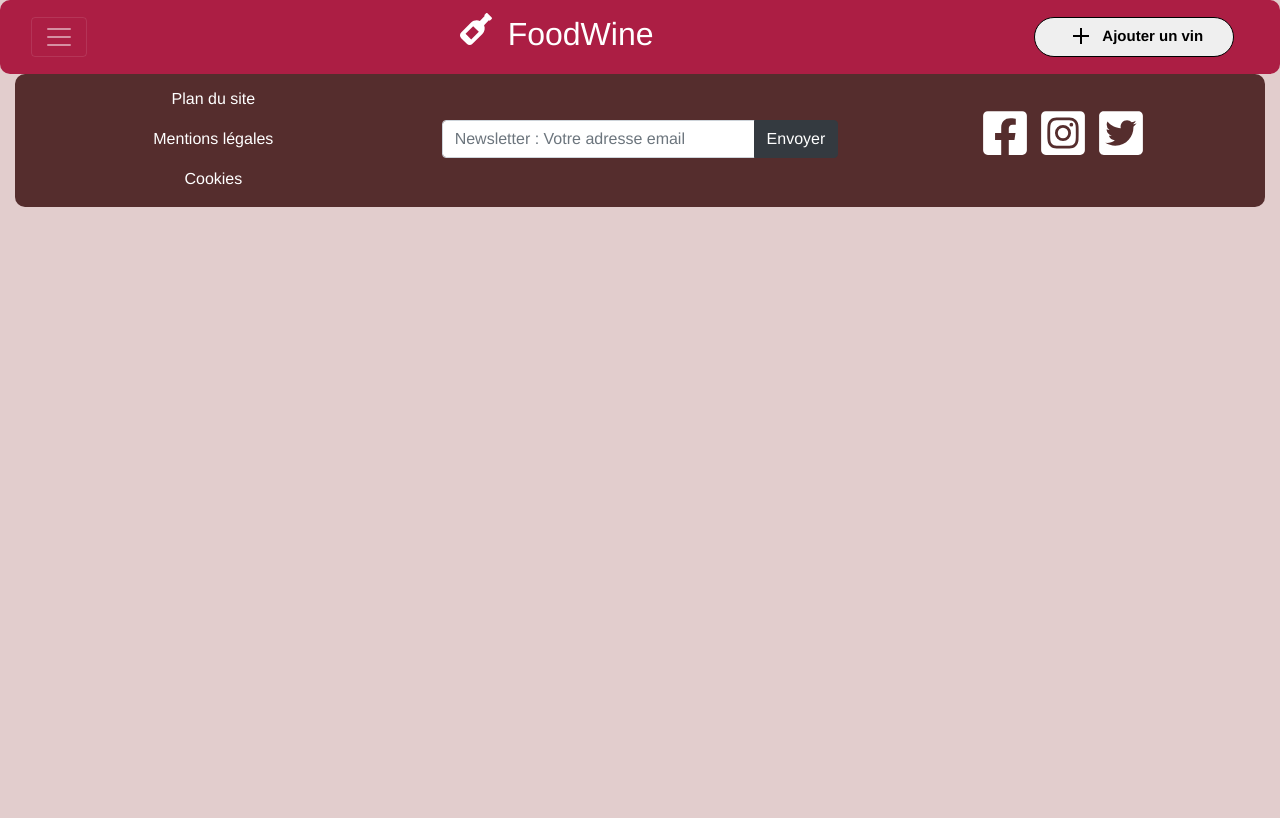
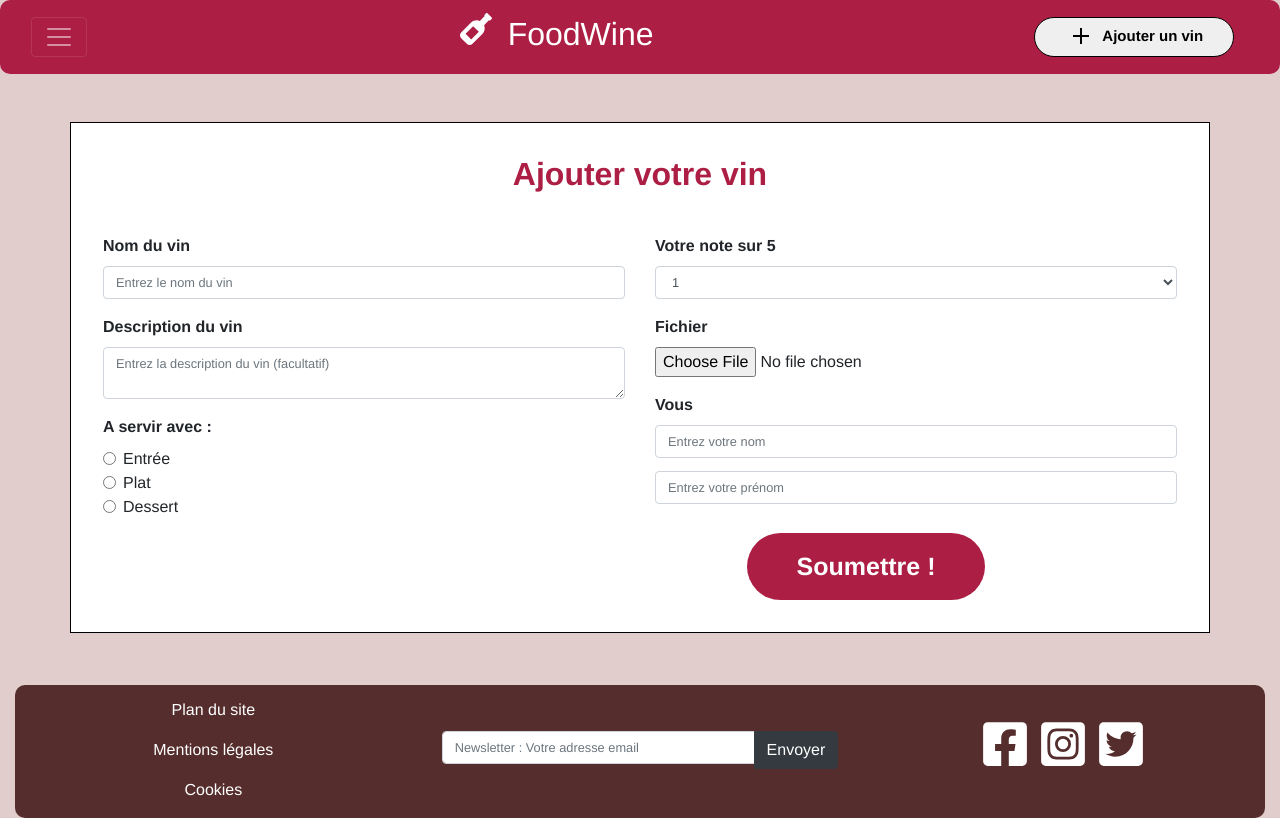
Before and after one commit to BenGex31/FoodWine, a React (Create React App) app: page /formulaire in a window 1280 px wide. Built offline with nearby package versions, Linux system fonts and the light colour scheme.

Commit message:
Update Routing.js

```diff
--- a/src/Navigation/Routing.js
+++ b/src/Navigation/Routing.js
@@ -7,6 +7,7 @@
 import Entree from './Entree';
 import Plat from './Plat';
 import Dessert from './Dessert';
+import FormAddWine from '../Components/FormAddWine';
 
 const Routing = () => {
     return (
@@ -23,6 +24,9 @@
             <Route path='/Desserts'>
                 <Dessert />
             </Route>
+            <Route path='/formulaire'>
+                <FormAddWine/>
+            </Route>
         </Switch>
     )
 }
```
